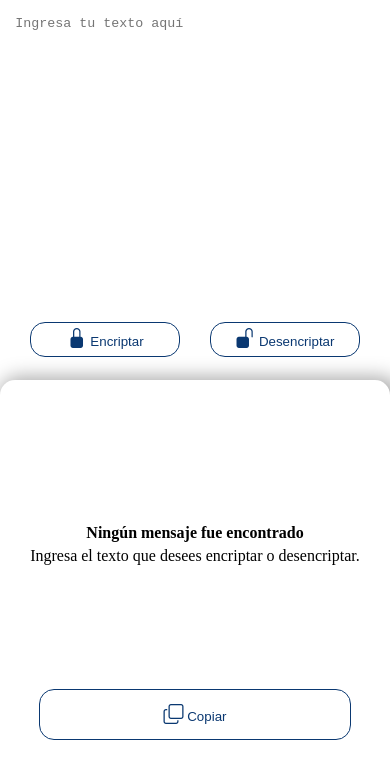
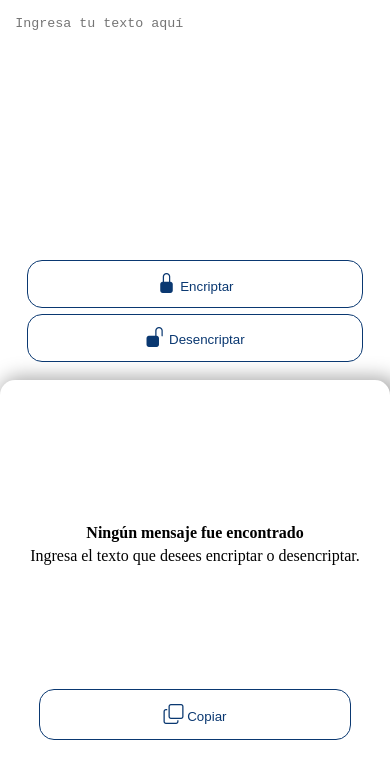
Before and after one commit to AngelVT/OracleONE-Challenge-1-Encriptador, a plain HTML site: page index.html in a window 390 px wide. Shown: the part 84-844 px from the top of the page. Drawn offline with nearby package versions, Linux system fonts and the light colour scheme.

Commit message:
Add files via upload

```diff
--- a/styles.css
+++ b/styles.css
@@ -222,11 +222,19 @@ footer {
 
     .container__entry {
         height: 50%;
-        padding-bottom: 6%;
+        padding-bottom: 4%;
+        grid-template-rows: 70% 30%;
+    }
+
+    .container__entry .container__button {
+        flex-direction: column;
+        align-items: center;
     }
 
     .container__entry button {
-        width: 40%;
+        width: 90%;
+        height: 45%;
+        margin: auto 0;
     }
 
     .container__output {
```
